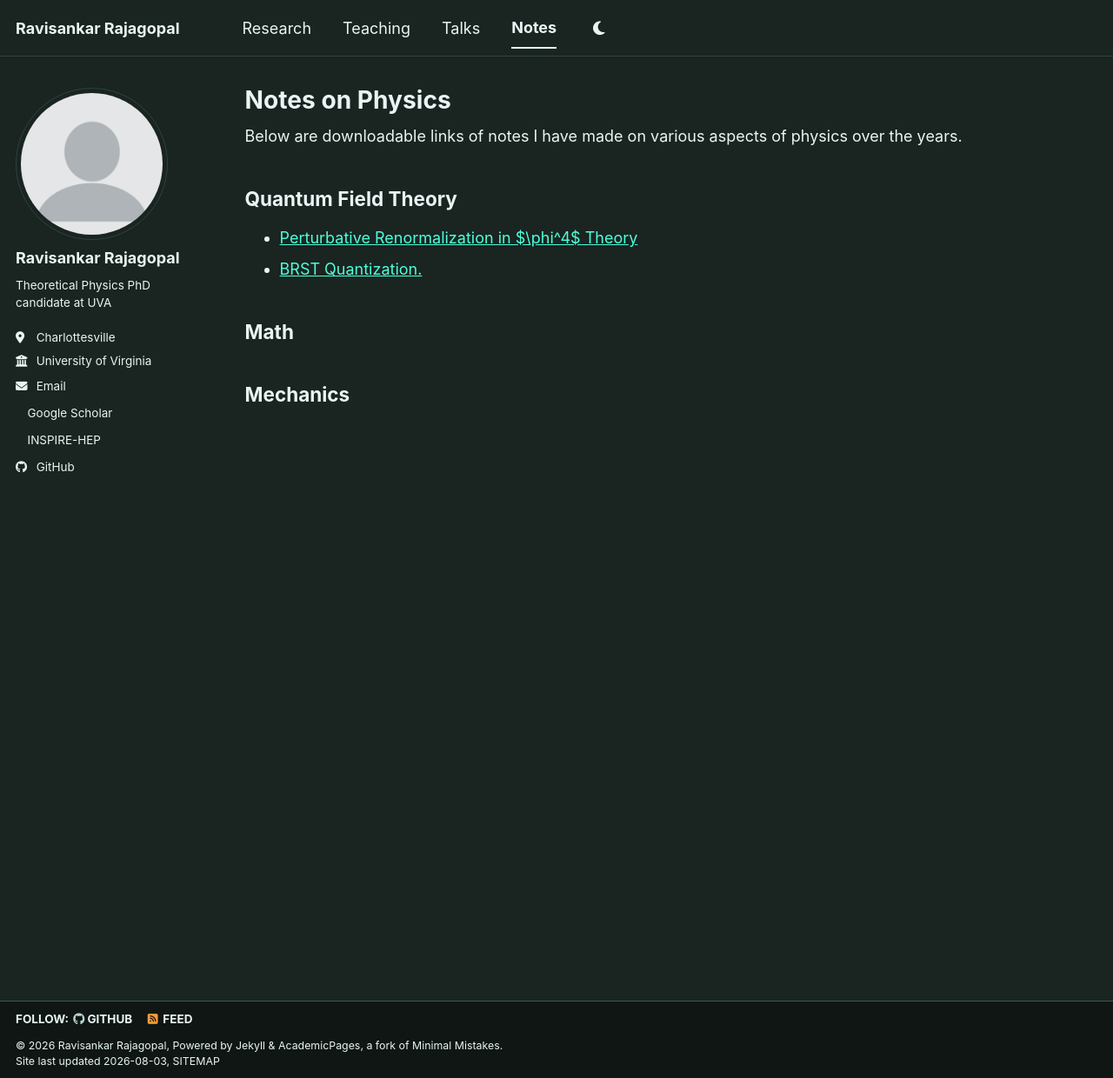
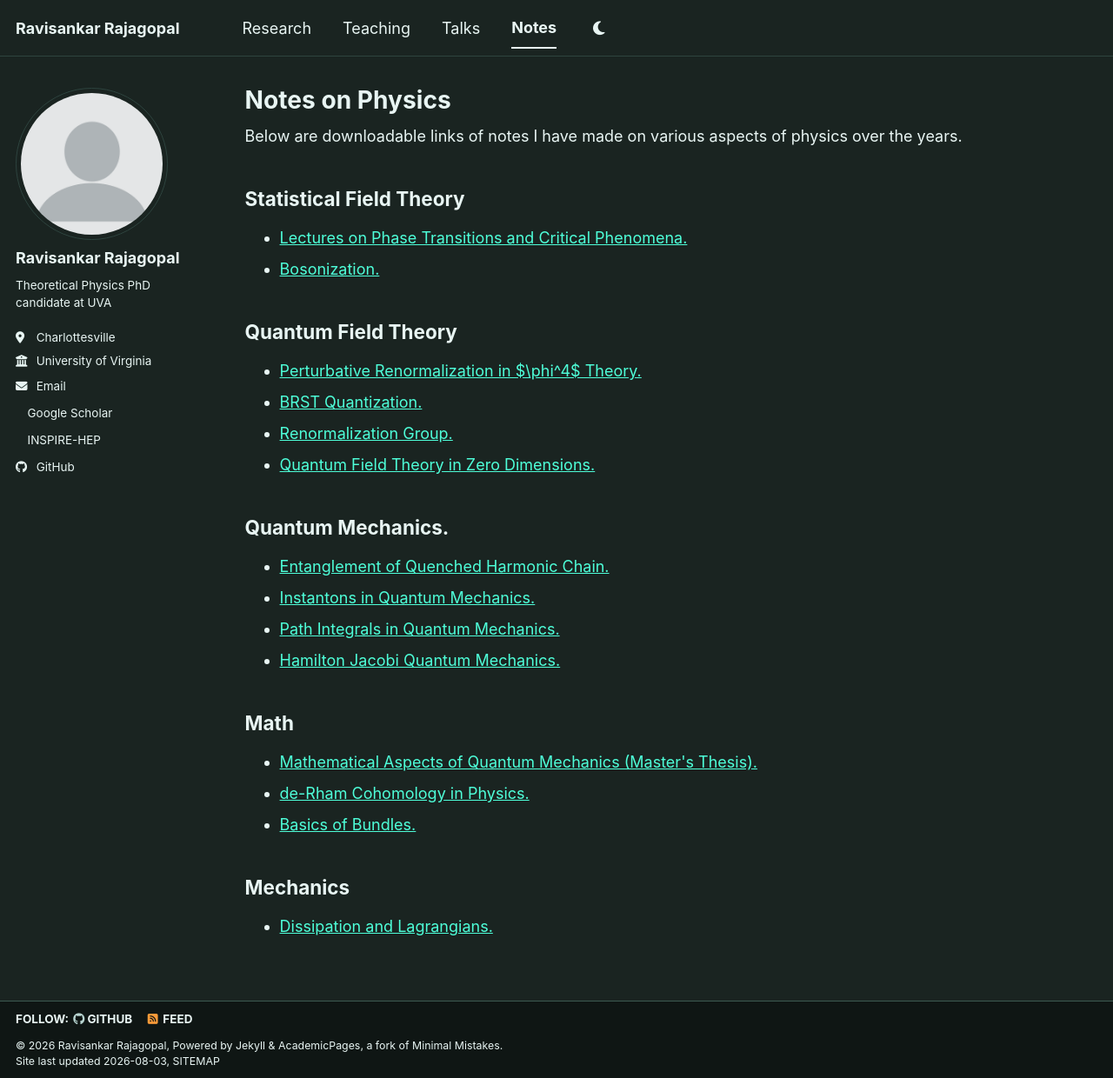
Before and after one commit to ravisankar712/ravisankar712.github.io, a Jekyll site: the page built from _pages/notes.html, in a window 1280 px wide and 1240 px high. Shown: the whole window at 87% size. Built offline with Jekyll 4.4.1, drawn with Linux system fonts in a browser that asks for light colours; a style sheet for code colours, icons or effects is not loaded.

Commit message:
Update notes.html

```diff
--- a/_pages/notes.html
+++ b/_pages/notes.html
@@ -12,11 +12,33 @@ author_profile: true
   };
 </script>
 Below are downloadable links of notes I have made on various aspects of physics over the years.
+<h2>Statistical Field Theory</h2>
+<ul>
+  <li><a href = "/files/phase-transitions.pdf" download>Lectures on Phase Transitions and Critical Phenomena.</a> </li>
+  <li><a href = "/files/Bosonization.pdf" download>Bosonization.</a> </li>
+</ul>
 <h2>Quantum Field Theory</h2>
 <ul>
-  <li><a href = "/files/QuantumFieldTheory_phi4.pdf" download>Perturbative Renormalization in $\phi^4$ Theory</a> </li>
+  <li><a href = "/files/QuantumFieldTheory_phi4.pdf" download>Perturbative Renormalization in $\phi^4$ Theory.</a> </li>
   <li><a href = "/files/BRST.pdf" download>BRST Quantization.</a> </li>
+  <li><a href = "/files/Review_of_Wilson_RG.pdf" download>Renormalization Group.</a> </li>
+  <li><a href = "/files/QFT_in_Zero_Dimensions.pdf" download>Quantum Field Theory in Zero Dimensions.</a> </li>
+</ul>
+<h2>Quantum Mechanics.</h2>
+<ul>
+  <li><a href = "/files/Entanglement-Quenched-Chain.pdf" download>Entanglement of Quenched Harmonic Chain.</a> </li>
+  <li><a href = "/files/Instantons.pdf" download>Instantons in Quantum Mechanics.</a> </li>
+  <li><a href = "/files/Path_Integral_QM.pdf" download>Path Integrals in Quantum Mechanics.</a> </li>
+  <li><a href = "/files/Hamilton-Jacobi_QM.pdf" download>Hamilton Jacobi Quantum Mechanics.</a> </li>
 </ul>
 <h2>Math</h2>
+<ul>
+  <li><a href = "/files/math-QM.pdf" download>Mathematical Aspects of Quantum Mechanics (Master's Thesis).</a> </li>
+  <li><a href = "/files/de-Rham.pdf" download>de-Rham Cohomology in Physics.</a> </li>
+  <li><a href = "/files/bundles-basics.pdf" download>Basics of Bundles.</a> </li>
+</ul>
 
 <h2>Mechanics</h2>
+<ul>
+  <li><a href = "/files/Dissipation_and_Lagrangians.pdf" download>Dissipation and Lagrangians.</a> </li>
+</ul>
```
